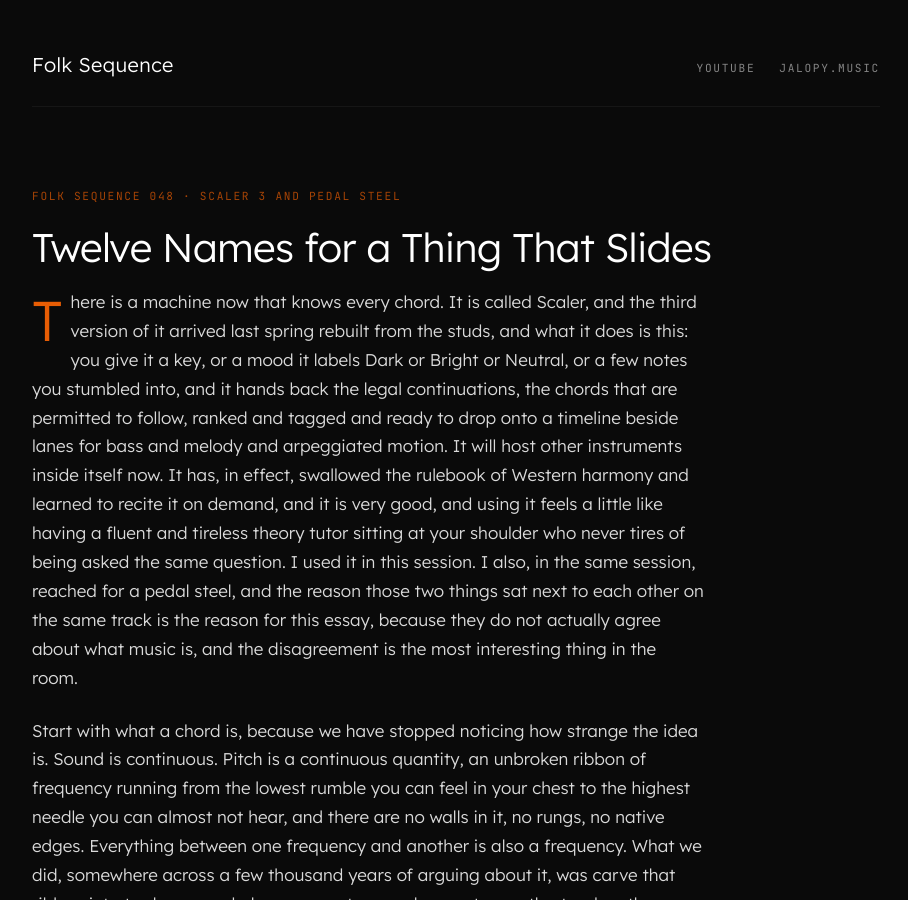
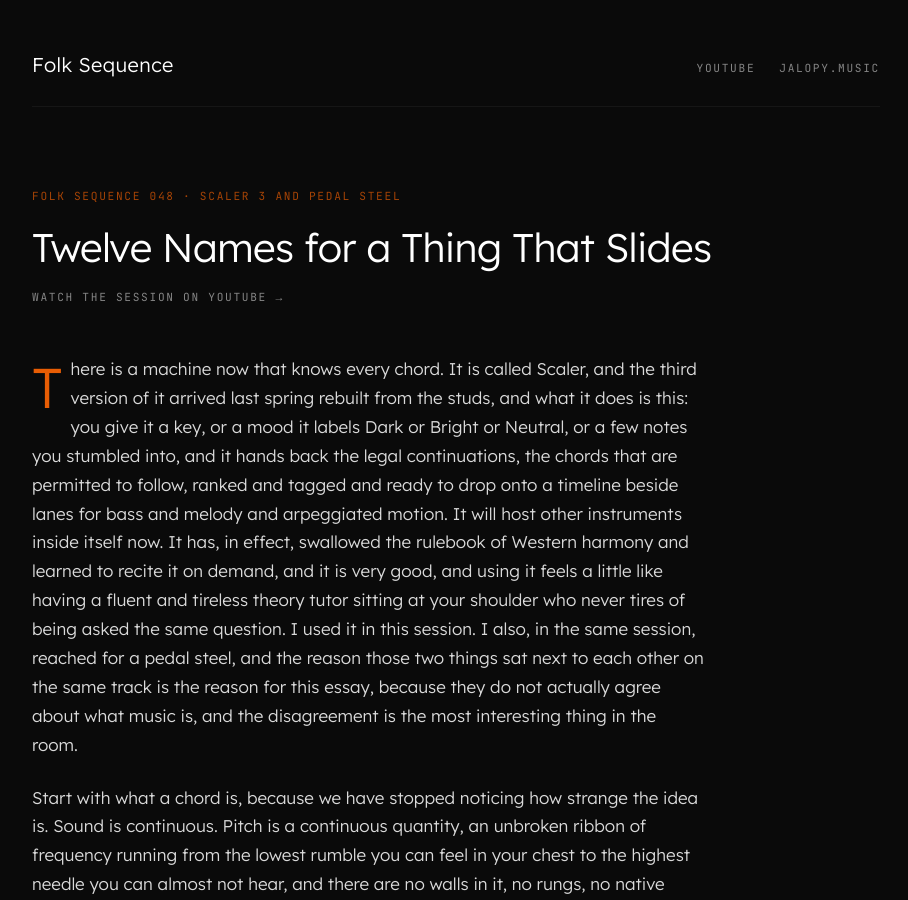
Before and after one commit to folk-sequence/folk-sequence.github.io, a Jekyll site: the page built from 048-twelve-names-for-a-thing-that-slides.md, in a window 1280 px wide and 900 px high. Shown: the whole window, without its empty margins (184-1092 px from the left). Built offline with Jekyll 4.4.1, drawn with Linux system fonts in a browser that asks for light colours; part of the change alters nothing that is shown.

Commit message:
Add YouTube link to 048-twelve-names-for-a-thing-that-slides.md

```diff
--- a/048-twelve-names-for-a-thing-that-slides.md
+++ b/048-twelve-names-for-a-thing-that-slides.md
@@ -4,6 +4,7 @@ title: "Twelve Names for a Thing That Slides"
 episode: "048"
 topic: "Scaler 3 and pedal steel"
 description: "Twelve Names for a Thing That Slides — companion essay for Folk Sequence 048"
+youtube: "https://youtu.be/8BgxuIokl6g"
 ---
 
 There is a machine now that knows every chord. It is called Scaler, and the third version of it arrived last spring rebuilt from the studs, and what it does is this: you give it a key, or a mood it labels Dark or Bright or Neutral, or a few notes you stumbled into, and it hands back the legal continuations, the chords that are permitted to follow, ranked and tagged and ready to drop onto a timeline beside lanes for bass and melody and arpeggiated motion. It will host other instruments inside itself now. It has, in effect, swallowed the rulebook of Western harmony and learned to recite it on demand, and it is very good, and using it feels a little like having a fluent and tireless theory tutor sitting at your shoulder who never tires of being asked the same question. I used it in this session. I also, in the same session, reached for a pedal steel, and the reason those two things sat next to each other on the same track is the reason for this essay, because they do not actually agree about what music is, and the disagreement is the most interesting thing in the room.
```
